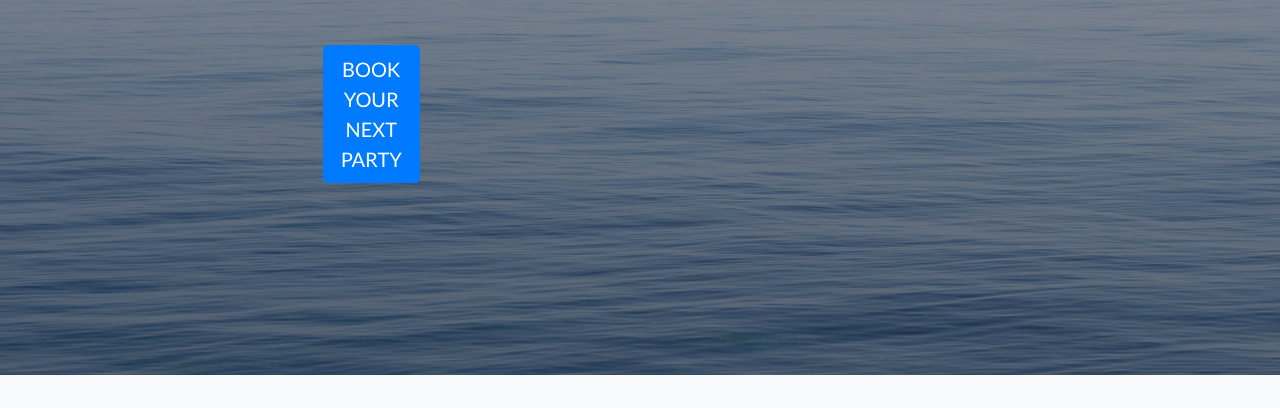
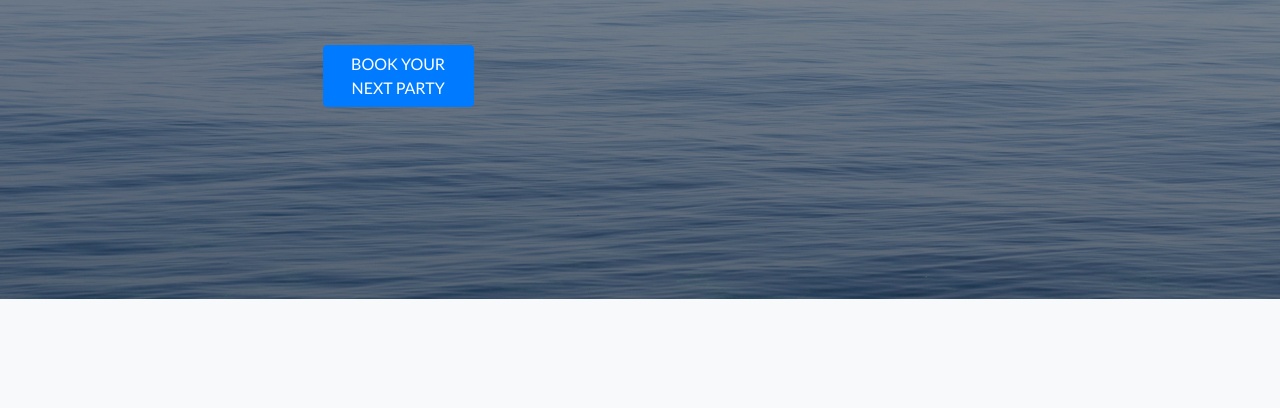
Before and after one commit to partyarchaeology/pa.github.io, a website: page index.html in a window 1280 px wide. Shown: the part 329-737 px from the top of the page. Drawn offline with Linux system fonts and the light colour scheme.

Commit message:
Update index.html

```diff
--- a/index.html
+++ b/index.html
@@ -43,8 +43,8 @@
         <div class="col-md-10 col-lg-8 col-xl-7 mx-auto">
           <form>
             <div class="form-row">
-              <div class="col-12 col-md-2">
-                <button type="submit" class="btn btn-block btn-lg btn-primary">BOOK YOUR NEXT PARTY</button>
+              <div class="col-12 col-md-3">
+                <button type="submit" class="btn btn-primary">BOOK YOUR NEXT PARTY</button>
               </div>
             </div>
           </form>
```
